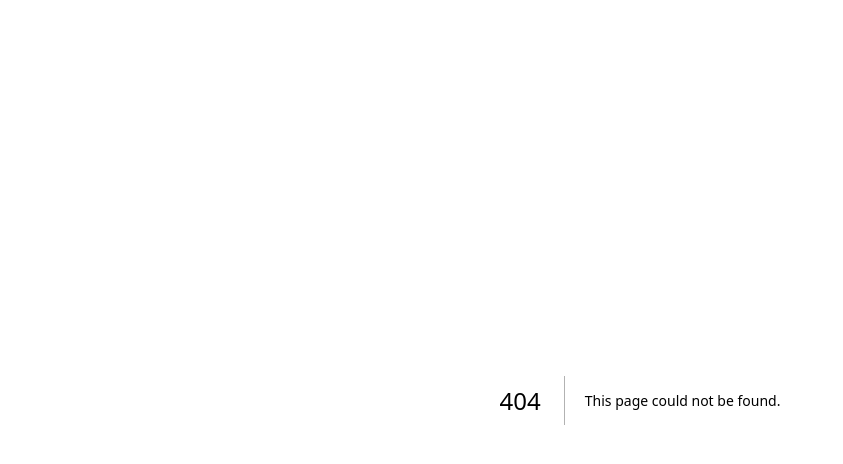
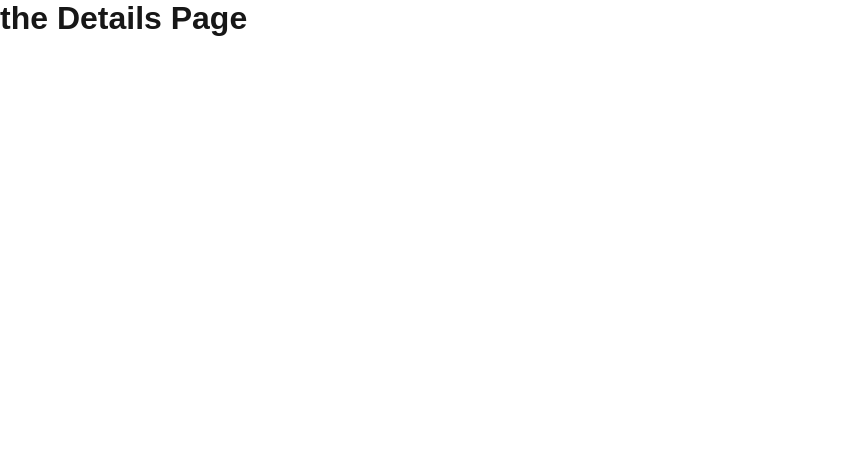
Before and after one commit to Afrag61/nextjs-essentials-pages-router-updated-next, a Next.js app: page /news/1 in a window 1280 px wide. Before the commit this address had no page. Shown: the top 464 px of the page, without its empty margins (0-843 px from the left). Built offline with nearby package versions, Linux system fonts and the light colour scheme.

Commit message:
Creating Dynamic Pages (with Parameters)

```diff
--- /dev/null
+++ b/pages/news/[newsId].jsx
@@ -0,0 +1,9 @@
+const DetailsPage = () => {
+    return (
+        <h1>
+            the Details Page
+        </h1>
+    );
+}
+
+export default DetailsPage;
```
Also changed, not shown: pages/news/something-important/index.jsx (deleted, +0 -9 lines).
